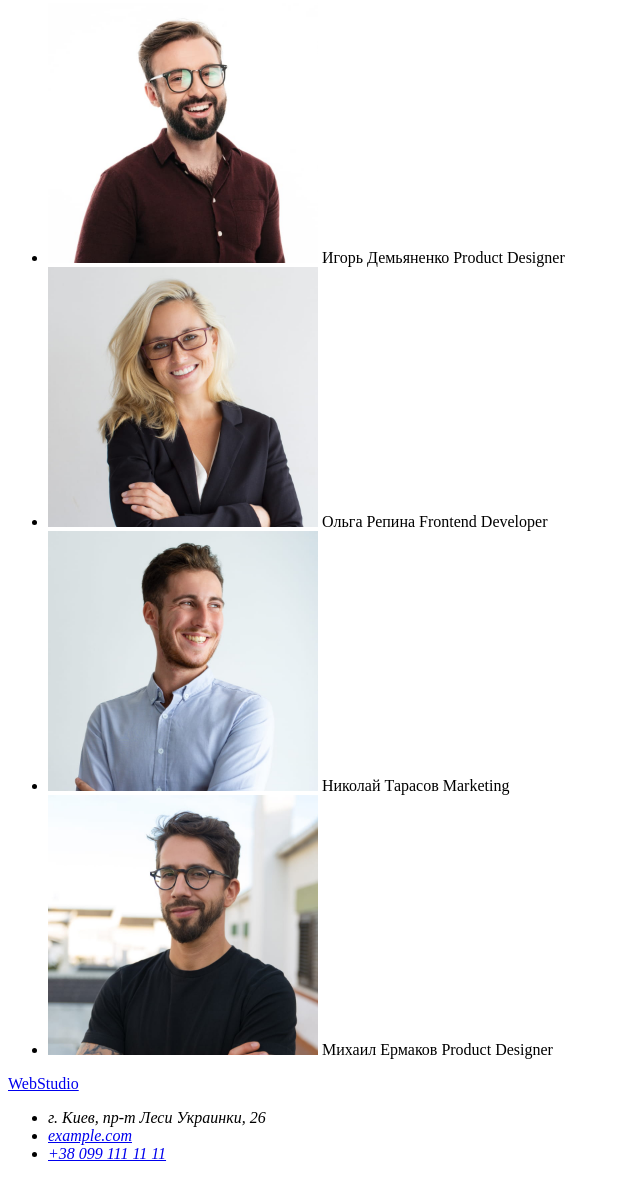
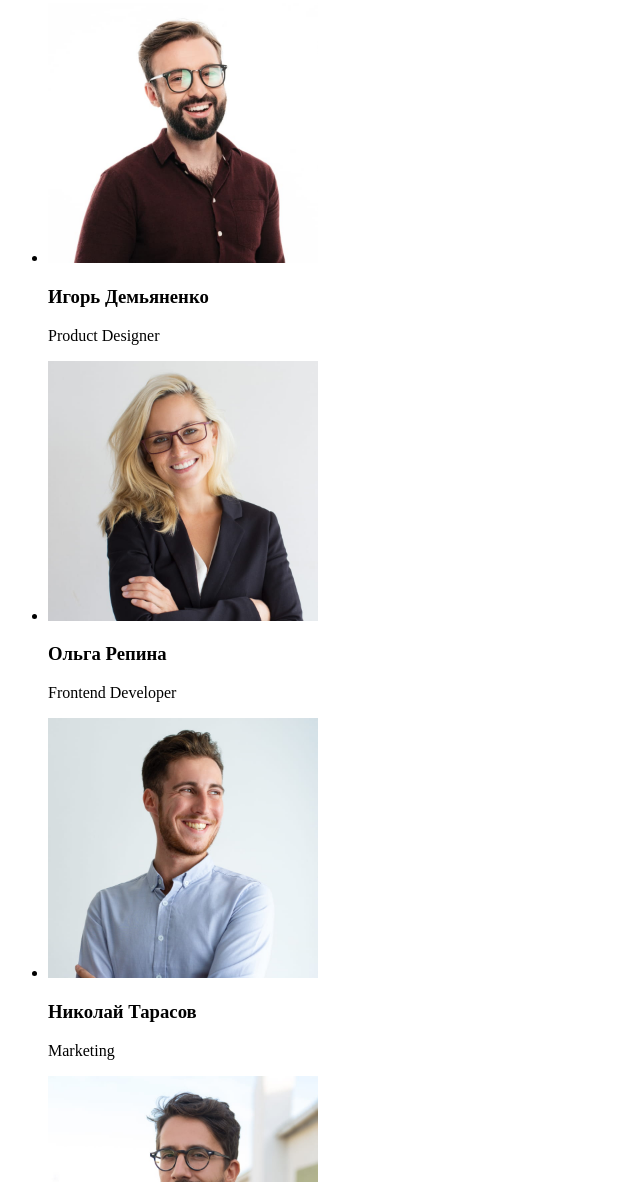
Before and after one commit to Dmytro-Kalistratov/goit-markup-hw-01, a plain HTML site: page index.html in a window 1280 px wide. Shown: the part 1618-2800 px from the top of the page, without its empty margins (0-640 px from the left). Drawn offline with Linux system fonts and the light colour scheme.

Commit message:
Исправление ошибок
Убрал теги <span> и <div>, исправил <adress> и добавил физический адресс в <p>

```diff
--- a/index.html
+++ b/index.html
@@ -25,12 +25,10 @@
     <!--Уникальный контент-->
     <main>
         <!--Большая Синяя Кнопка-->
-        <div class="">
         <section>
             <h1>Эффективные решения для вашего бизнеса</h1>
             <button type="button">Заказать услугу</button>
         </section>
-        </div>
         <!--Особенности-->
         <section>
             <h2>Особенности</h2>
@@ -54,23 +52,21 @@
         <section>
             <h2>Наша команда</h2>
             <ul>
-                <li><img src="./images/i-demyanenko.jpg" alt="Игорь Демьяненко" width="270"><span> Игорь Демьяненко</span><span> Product Designer</span></li>
-                <li><img src="./images/o-repina.jpg" alt="Ольга Репина" width="270"><span> Ольга Репина</span><span> Frontend Developer</span></li>
-                <li><img src="./images/n-tarasov.jpg" alt="Николай Тарасов" width="270"><span> Николай Тарасов</span><span> Marketing</span></li>
-                <li><img src="./images/m-ermakov.jpg" alt="Михаил Ермаков" width="270"><span> Михаил Ермаков</span><span> Product Designer</span></li>
+                <li><img src="./images/i-demyanenko.jpg" alt="Игорь Демьяненко" width="270"><h3> Игорь Демьяненко</h3><p> Product Designer</p></li>
+                <li><img src="./images/o-repina.jpg" alt="Ольга Репина" width="270"><h3> Ольга Репина</h3><p> Frontend Developer</p></li>
+                <li><img src="./images/n-tarasov.jpg" alt="Николай Тарасов" width="270"><h3> Николай Тарасов</h3><p> Marketing</p></li>
+                <li><img src="./images/m-ermakov.jpg" alt="Михаил Ермаков" width="270"><h3> Михаил Ермаков</h3><p> Product Designer</p></li>
             </ul>
         </section>
     </main>
     <!--Подвал-->
     <footer>
         <a href="/">WebStudio</a>
-        <address>
+        <p>г. Киев, пр-т Леси Украинки, 26</p>p>
         <ul>
-                <li>г. Киев, пр-т Леси Украинки, 26</li>
             <li><a href="mailto:example.com">example.com</a></li>
             <li><a href="tel:+380991111111">+38 099 111 11 11</a></li>
         </ul>
-        </address>
     </footer>
 </body>
 </html>
```
Lines whose indentation alone changed are shown as unchanged.
